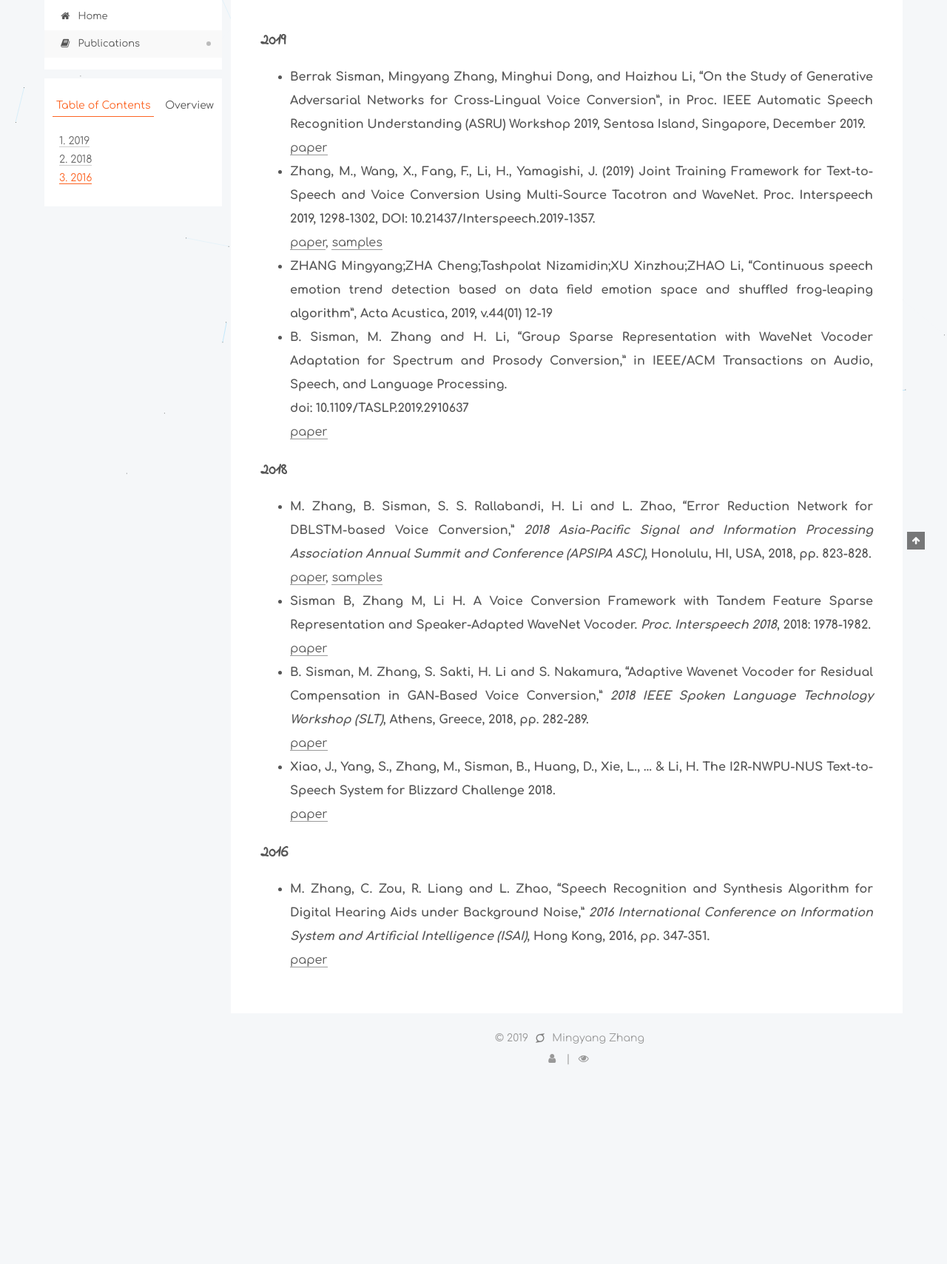
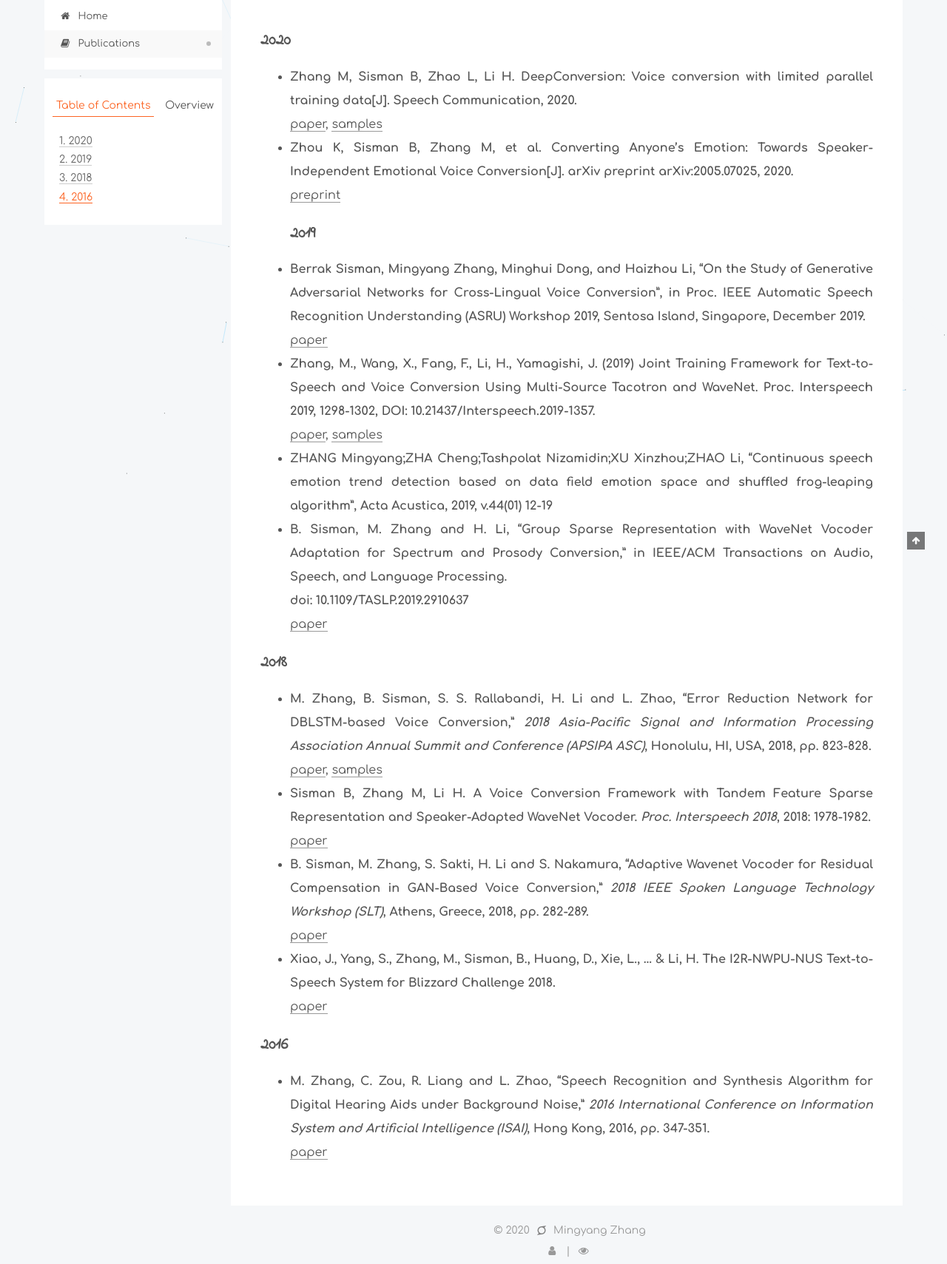
Before and after one commit to ArkhamImp/ArkhamImp.github.io, a plain HTML site: page publications/index.html in a window 1280 px wide. Shown: the part 157-1866 px from the top of the page at 74% size. Before the commit the page ends 1623 px from the top, so only its background shows below. Drawn offline with Linux system fonts and the light colour scheme; some packages are replaced by stand-ins of ours; a script that the page names is missing.

Commit message:
Site updated: 2020-09-17 17:26:12

```diff
--- a/css/main.css
+++ b/css/main.css
@@ -1766,7 +1766,7 @@ pre .javascript .function {
   width: 4px;
   height: 4px;
   border-radius: 50%;
-  background: #7cd606;
+  background: #e3ffff;
 }
 .feed-link,
 .chat {
--- a/publications/index.html
+++ b/publications/index.html
@@ -144,17 +144,17 @@
 
 
 
-  <meta name="description" content="2019 Berrak Sisman, Mingyang Zhang, Minghui Dong, and Haizhou Li, “On the Study of Generative Adversarial Networks for Cross-Lingual Voice Conversion”, in Proc. IEEE Automatic Speech Recognition Under">
+  <meta name="description" content="2020 Zhang M, Sisman B, Zhao L, Li H. DeepConversion: Voice conversion with limited parallel training data[J]. Speech Communication, 2020.paper, samples Zhou K, Sisman B, Zhang M, et al. Converting An">
 <meta property="og:type" content="website">
 <meta property="og:title" content="Publications">
 <meta property="og:url" content="http://arkhamimp.github.io/publications/index.html">
 <meta property="og:site_name" content="MY&#39;s Personal Website">
-<meta property="og:description" content="2019 Berrak Sisman, Mingyang Zhang, Minghui Dong, and Haizhou Li, “On the Study of Generative Adversarial Networks for Cross-Lingual Voice Conversion”, in Proc. IEEE Automatic Speech Recognition Under">
+<meta property="og:description" content="2020 Zhang M, Sisman B, Zhao L, Li H. DeepConversion: Voice conversion with limited parallel training data[J]. Speech Communication, 2020.paper, samples Zhou K, Sisman B, Zhang M, et al. Converting An">
 <meta property="og:locale" content="en">
-<meta property="og:updated_time" content="2019-12-27T05:59:04.666Z">
+<meta property="og:updated_time" content="2020-09-17T09:24:08.582Z">
 <meta name="twitter:card" content="summary">
 <meta name="twitter:title" content="Publications">
-<meta name="twitter:description" content="2019 Berrak Sisman, Mingyang Zhang, Minghui Dong, and Haizhou Li, “On the Study of Generative Adversarial Networks for Cross-Lingual Voice Conversion”, in Proc. IEEE Automatic Speech Recognition Under">
+<meta name="twitter:description" content="2020 Zhang M, Sisman B, Zhao L, Li H. DeepConversion: Voice conversion with limited parallel training data[J]. Speech Communication, 2020.paper, samples Zhou K, Sisman B, Zhang M, et al. Converting An">
 
 
 
@@ -365,7 +365,9 @@
       <div class="post-body">
 
 
-          <h1 id="2019"><a href="#2019" class="headerlink" title="2019"></a>2019</h1><ul>
+          <h1 id="2020"><a href="#2020" class="headerlink" title="2020"></a>2020</h1><ul>
+<li><strong>Zhang M, Sisman B, Zhao L, Li H. DeepConversion: Voice conversion with limited parallel training data[J]. Speech Communication, 2020.</strong><br><a href="https://www.sciencedirect.com/science/article/pii/S0167639320302296" target="_blank" rel="noopener">paper</a>, <a href="https://arkhamimp.github.io/DeepConversion/">samples</a></li>
+<li><strong>Zhou K, Sisman B, Zhang M, et al. Converting Anyone’s Emotion: Towards Speaker-Independent Emotional Voice Conversion[J]. arXiv preprint arXiv:2005.07025, 2020.</strong><br><a href="https://arxiv.org/abs/2005.07025" target="_blank" rel="noopener">preprint</a><h1 id="2019"><a href="#2019" class="headerlink" title="2019"></a>2019</h1></li>
 <li><strong>Berrak Sisman, Mingyang Zhang, Minghui Dong, and Haizhou Li, “On the Study of Generative Adversarial Networks for Cross-Lingual Voice Conversion”, in Proc. IEEE Automatic Speech Recognition Understanding (ASRU) Workshop 2019, Sentosa Island, Singapore, December 2019.</strong><br><a href="https://www.researchgate.net/profile/Berrak_Sisman2/publication/335822104_On_the_Study_of_Generative_Adversarial_Networks_for_Cross-lingual_Voice_Conversion/links/5d8f9809458515202b7236e3/On-the-Study-of-Generative-Adversarial-Networks-for-Cross-lingual-Voice-Conversion.pdf" target="_blank" rel="noopener">paper</a></li>
 <li><strong>Zhang, M., Wang, X., Fang, F., Li, H., Yamagishi, J. (2019) Joint Training Framework for Text-to-Speech and Voice Conversion Using Multi-Source Tacotron and WaveNet. Proc. Interspeech 2019, 1298-1302, DOI: 10.21437/Interspeech.2019-1357.</strong><br><a href="https://www.isca-speech.org/archive/Interspeech_2019/pdfs/1357.pdf" target="_blank" rel="noopener">paper</a>, <a href="https://nii-yamagishilab.github.io/hybrid-TTS-VC/" target="_blank" rel="noopener">samples</a></li>
 <li><strong>ZHANG Mingyang;ZHA Cheng;Tashpolat Nizamidin;XU Xinzhou;ZHAO Li, “Continuous speech emotion trend detection based on data field emotion space and shuffled frog-leaping algorithm”, Acta Acustica, 2019, v.44(01) 12-19</strong></li>
@@ -522,7 +524,7 @@
 
 
 
-              <div class="post-toc-content"><ol class="nav"><li class="nav-item nav-level-1"><a class="nav-link" href="#2019"><span class="nav-number">1.</span> <span class="nav-text">2019</span></a></li><li class="nav-item nav-level-1"><a class="nav-link" href="#2018"><span class="nav-number">2.</span> <span class="nav-text">2018</span></a></li><li class="nav-item nav-level-1"><a class="nav-link" href="#2016"><span class="nav-number">3.</span> <span class="nav-text">2016</span></a></li></ol></div>
+              <div class="post-toc-content"><ol class="nav"><li class="nav-item nav-level-1"><a class="nav-link" href="#2020"><span class="nav-number">1.</span> <span class="nav-text">2020</span></a></li><li class="nav-item nav-level-1"><a class="nav-link" href="#2019"><span class="nav-number">2.</span> <span class="nav-text">2019</span></a></li><li class="nav-item nav-level-1"><a class="nav-link" href="#2018"><span class="nav-number">3.</span> <span class="nav-text">2018</span></a></li><li class="nav-item nav-level-1"><a class="nav-link" href="#2016"><span class="nav-number">4.</span> <span class="nav-text">2016</span></a></li></ol></div>
 
 
           </div>
@@ -543,7 +545,7 @@
 
     <footer id="footer" class="footer">
       <div class="footer-inner">
-        <div class="copyright">&copy; <span itemprop="copyrightYear">2019</span>
+        <div class="copyright">&copy; <span itemprop="copyrightYear">2020</span>
   <span class="with-love" id="animate">
     <i class="fa fa-superpowers"></i>
   </span>
```
Also changed, not shown: 2019/04/03/hello-world/index.html (+1 -1 lines), archives/2019/04/index.html (+1 -1 lines), archives/2019/index.html (+1 -1 lines), archives/index.html (+1 -1 lines), index.html (+1 -1 lines).
